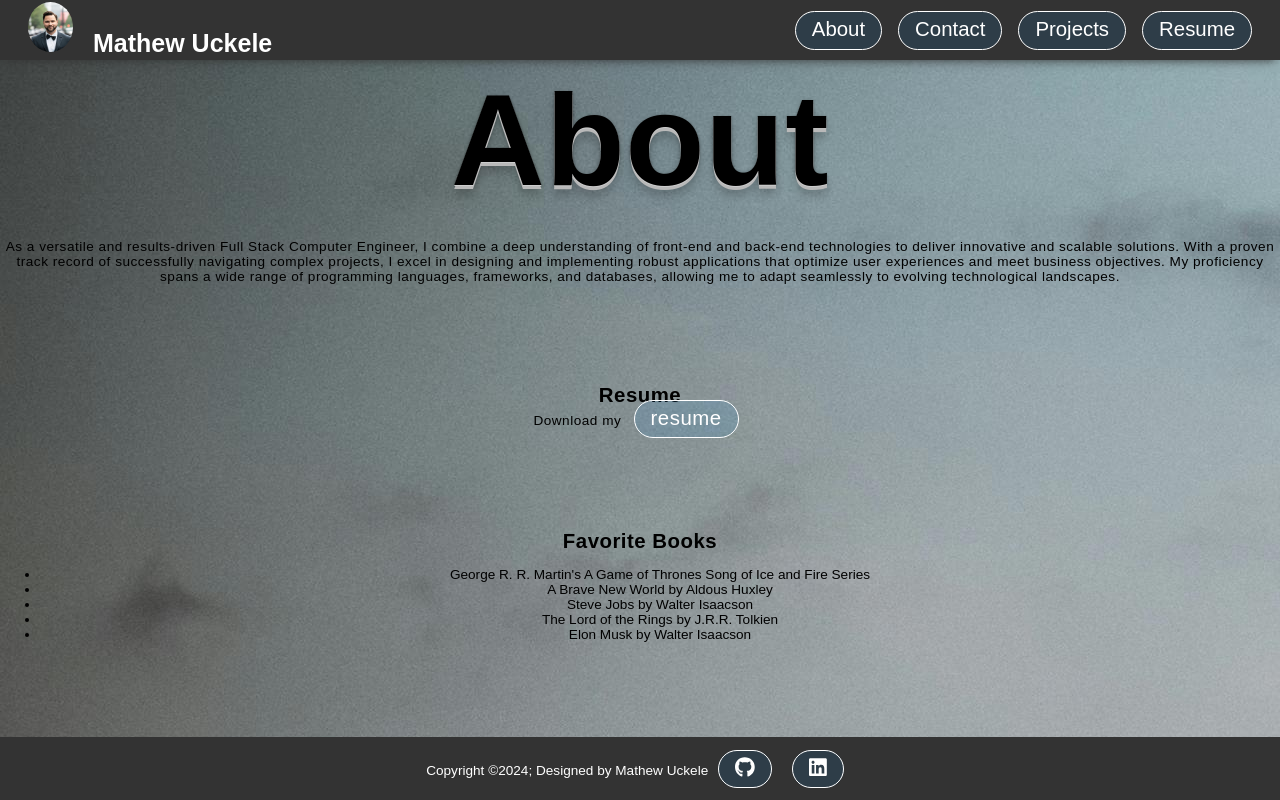
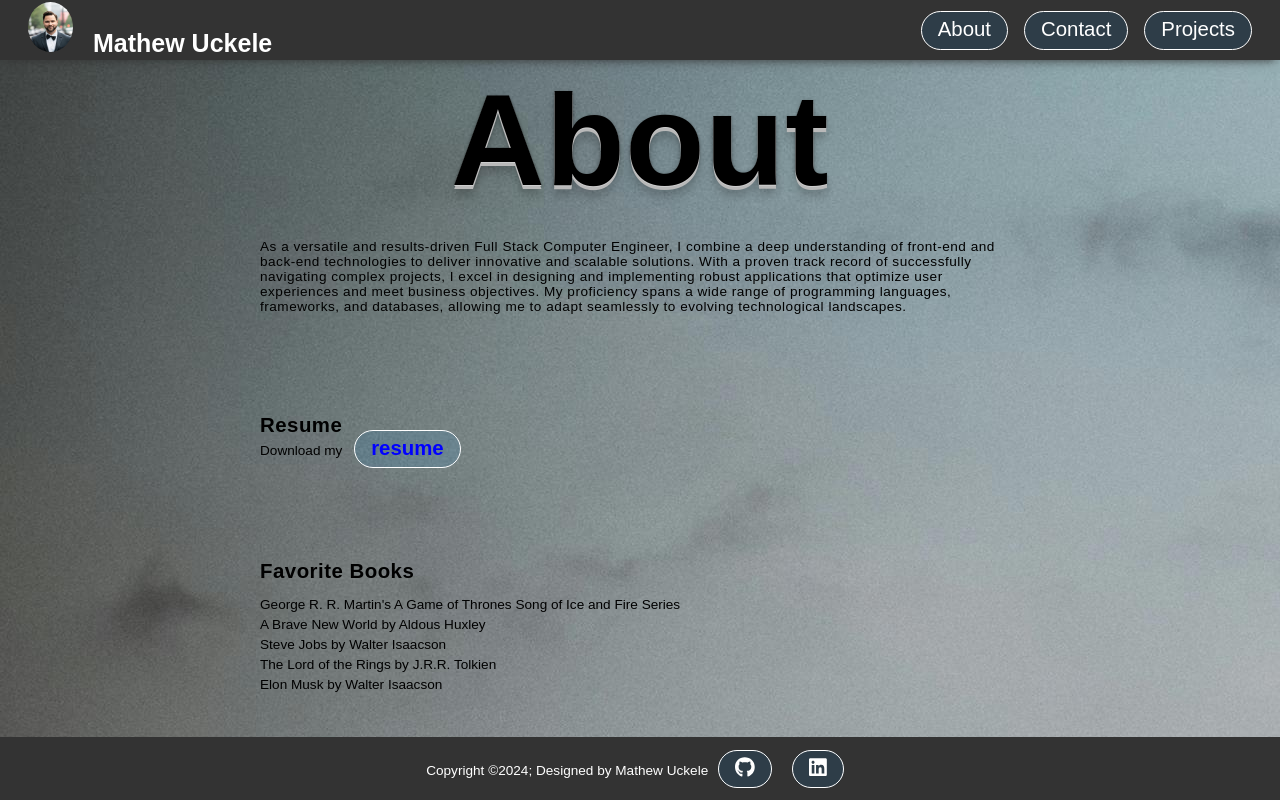
Before and after one commit to muckele/portfolio, a React (Vite) app: page /about in a window 1280 px wide. Built offline with nearby package versions, Linux system fonts and the light colour scheme.

Commit message:
removes resume from navbar

```diff
--- a/src/App.jsx
+++ b/src/App.jsx
@@ -4,8 +4,6 @@ import { Routes, Route } from 'react-router-dom'
 //components
 import NavBar from './components/NavBar.jsx'
 import Footer from './components/Footer.jsx'
-// import ProjectList from './components/ProjectCard.jsx'
-//pages
 import HomePage from './pages/HomePage'
 import AboutPage from './pages/AboutPage'
 import ContactForm from './pages/ContactForm'
--- /dev/null
+++ b/src/assets/css/AboutPage.css
@@ -0,0 +1,40 @@
+.about-container {
+  max-width: 800px;
+  /* Adjust width as needed */
+  margin: 0 auto;
+  padding: 0 20px;
+  text-align: left;
+  /* Align text to the left */
+}
+
+.mission-statement {
+  margin-bottom: 20px;
+}
+
+.resume-section {
+  margin-bottom: 40px;
+}
+
+.favorite-section {
+  margin-bottom: 40px;
+}
+
+.favorite-section h2 {
+  margin-bottom: 10px;
+}
+
+.favorite-list {
+  list-style-type: none;
+  padding: 0;
+}
+
+.favorite-list li {
+  margin-bottom: 5px;
+}
+
+/* Media query for smaller screens */
+@media only screen and (max-width: 800px) {
+  .about-container {
+    padding: 0 10px;
+  }
+}
--- a/src/components/NavBar.jsx
+++ b/src/components/NavBar.jsx
@@ -11,7 +11,6 @@ function NavBar() {
           <NavLink to='/about'> About </NavLink>
           <NavLink to='/contact'> Contact </NavLink>
           <NavLink to='/projects'> Projects </NavLink>
-          <NavLink to='/resume'> Resume </NavLink>
         </nav>
     )
 }
--- a/src/data/projectsData.js
+++ b/src/data/projectsData.js
@@ -76,7 +76,7 @@ const projectsData = [
     title: "Dog Collector",
     description: "The Dog Collector app is your ultimate companion for managing and enjoying the company of your furry friends. With a user-friendly interface and intuitive features, this app allows you to create and customize your own virtual dog collection, making it perfect for dog lovers of all ages.  Full CRUD of dogs, toys, and feeding schedules to make sure all of your virtual pups are well taken care of.",
     repositoryLink: "https://github.com/muckele/dog-collector",
-    deploymentLink: "https://dog-collector.fly.dev/"
+    deploymentLink: "https://dog-collector.fly.dev/",
     technologiesUsed: [
             '![Python](https://img.shields.io/badge/Python-3776AB?style=for-the-badge&logo=python&logoColor=white)',
       '![Django](https://img.shields.io/badge/Django-092E20?style=for-the-badge&logo=django&logoColor=white)',
--- a/src/index.css
+++ b/src/index.css
@@ -185,8 +185,57 @@ img.headshot {
   border-radius: 50%;
 }
 
+a.resume-link {
+  color: blue;
+  font-weight: bold;
+  text-decoration: none;
+  padding-right: px;
+}
+
+.resume-link:hover {
+  text-decoration: underline;
+
+}
+
+.about-container {
+  max-width: 800px;
+  /* Adjust width as needed */
+  margin: 0 auto;
+  padding: 0 20px;
+  text-align: left;
+  /* Align text to the left */
+}
+
+.mission-statement {
+  margin-bottom: 20px;
+}
+
+.resume-section {
+  margin-bottom: 40px;
+}
+
+.favorite-section {
+  margin-bottom: 40px;
+}
+
+.favorite-section h2 {
+  margin-bottom: 10px;
+}
+
+.favorite-list {
+  list-style-type: none;
+  padding: 0;
+}
+
+.favorite-list li {
+  margin-bottom: 5px;
+}
+
 @media only screen and (max-width: 800px) {
   h1 {
     font-size: 15.75vw;
+  };
+  .about-container {
+    padding: 0 10px;
   }
 }
--- a/src/pages/AboutPage.jsx
+++ b/src/pages/AboutPage.jsx
@@ -1,19 +1,20 @@
-import resume from '../assets/Mathew Uckele Resume 2024.pdf'
+import resume from '../assets/Mathew Uckele Resume 2024.pdf';
+import "../assets/css/AboutPage.css"
 
 function AboutPage() {
     return (
-        <>
+        <div className="about-container">
             <h1>About</h1>
             <div className="mission-statement">
                 <p>As a versatile and results-driven Full Stack Computer Engineer, I combine a deep understanding of front-end and back-end technologies to deliver innovative and scalable solutions. With a proven track record of successfully navigating complex projects, I excel in designing and implementing robust applications that optimize user experiences and meet business objectives. My proficiency spans a wide range of programming languages, frameworks, and databases, allowing me to adapt seamlessly to evolving technological landscapes. </p>
             </div>
-            <div>
+            <div className="resume-section">
                 <h2>Resume</h2>
-                <p>Download my <a href= {resume} >resume</a></p>
+                <span>Download my <a href={resume} className='resume-link'>resume</a></span>
             </div>
-            <div className="fav-things">
+            <div className="favorite-section">
                 <h2>Favorite Books</h2>
-                <ul>
+                <ul className="favorite-list">
                     <li>George R. R. Martin's A Game of Thrones Song of Ice and Fire Series</li>
                     <li>A Brave New World by Aldous Huxley</li>
                     <li>Steve Jobs by Walter Isaacson</li>
@@ -21,7 +22,7 @@ function AboutPage() {
                     <li>Elon Musk by Walter Isaacson</li>
                 </ul>
                 <h2>Favorite TV Shows</h2>
-                <ul>
+                <ul className="favorite-list">
                     <li>Game of Thrones</li>
                     <li>Breaking Bad</li>
                     <li>The Sopranos</li>
@@ -29,10 +30,9 @@ function AboutPage() {
                     <li>Schitt's Creek</li>
                 </ul>
             </div>
-{/* Add Hobbies */}
-        </>
-
-    )
+            {/* Add Hobbies */}
+        </div>
+    );
 }
 
-export default AboutPage
+export default AboutPage;
--- a/src/pages/ProjectsPage.jsx
+++ b/src/pages/ProjectsPage.jsx
@@ -1,10 +1,10 @@
-// import ProjectsCardList from "../components/ProjectCardList"
+import ProjectsCardList from "../components/ProjectCardList"
 
 function ProjectsPage() {
     return (
         <div>
             <h1>Projects</h1>
-            {/* <ProjectsCardList /> */}
+            <ProjectsCardList />
         </div>
     )
 }
```
